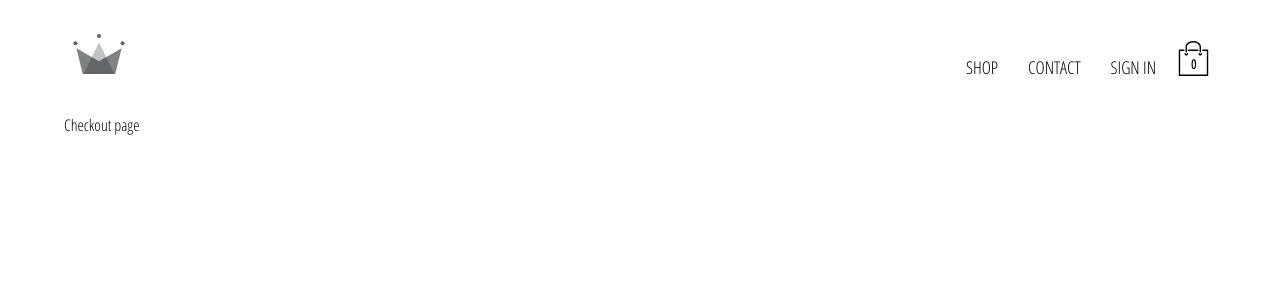
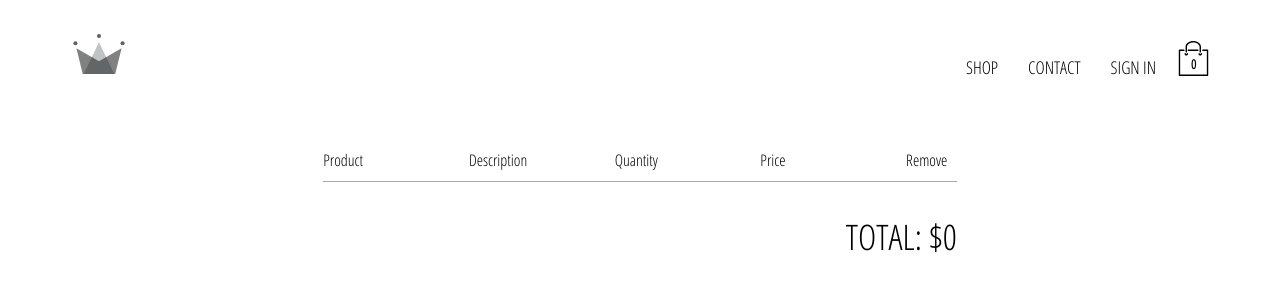
Before and after one commit to Chrossu/Crwn-Clothing, a React (Create React App) app: page /checkout in a window 1280 px wide. Shown: the top 300 px of the page. Built offline with nearby package versions, Linux system fonts and the light colour scheme; no server answers.

Commit message:
Checkout page created, also selector for total amount

```diff
--- a/src/pages/checkout/Checkout.component.jsx
+++ b/src/pages/checkout/Checkout.component.jsx
@@ -1,11 +1,46 @@
 import React from 'react';
+import { connect } from 'react-redux';
+import { createStructuredSelector } from 'reselect';
 
-import { StyledCheckoutContainer } from './checkout.style'
+import { selectCartItems, selectCartTotal } from '../../redux/cart/cart.selectors';
 
-const CheckoutPage = () => (
-    <StyledCheckoutContainer>
-      Checkout page
-    </StyledCheckoutContainer>
+import { StyledCheckoutContainer, StyledHeader, StyledHeaderBlock, StyledSpan, StyledTotal } from './checkout.style'
+
+const CheckoutPage = ({ cartItems, total }) => (
+  <StyledCheckoutContainer>
+    <StyledHeader>
+      {/* Product block */}
+      <StyledHeaderBlock>
+        <StyledSpan>Product</StyledSpan>
+      </StyledHeaderBlock>
+      {/* Description block */}
+      <StyledHeaderBlock>
+        <StyledSpan>Description</StyledSpan>
+      </StyledHeaderBlock>
+      {/* Qunatity block */}
+      <StyledHeaderBlock>
+        <StyledSpan>Quantity</StyledSpan>
+      </StyledHeaderBlock>
+      {/* Price block */}
+      <StyledHeaderBlock>
+        <StyledSpan>Price</StyledSpan>
+      </StyledHeaderBlock>
+      {/* Remove product block */}
+      <StyledHeaderBlock>
+        <StyledSpan>Remove</StyledSpan>
+      </StyledHeaderBlock>
+    </StyledHeader>
+    {
+      cartItems.map(cartItem => cartItem.name)
+    }
+    <StyledTotal>
+      <StyledSpan>TOTAL: ${total}</StyledSpan>
+    </StyledTotal>
+  </StyledCheckoutContainer>
 )
 
-export default CheckoutPage;
+const mapStateToProps = createStructuredSelector({
+  cartItems: selectCartItems,
+  total: selectCartTotal
+})
+export default connect(mapStateToProps)(CheckoutPage);
--- a/src/pages/checkout/checkout.style.js
+++ b/src/pages/checkout/checkout.style.js
@@ -1,5 +1,37 @@
 import styled from 'styled-components';
 
 export const StyledCheckoutContainer = styled.div`
+  width: 55%;
+  margin: 50px auto;
+  min-height: 90vh;
+  display: flex;
+  flex-direction: column;
+  align-items: center;
+`;
+
+export const StyledHeader = styled.div`
+  width: 100%;
+  display: flex;
+  justify-content: space-between;
+  border-bottom: 1px solid darkgrey;
+  padding: 10px 0;
+`;
+
+export const StyledHeaderBlock = styled.div`
+  text-transform: capitalize;
+  width: 23%;
+
+  &:last-child {
+    width: 8%;
+  }
+`;
+
+export const StyledSpan = styled.span`
 
 `;
+
+export const StyledTotal = styled.div`
+  margin-top: 30px;
+  margin-left: auto;
+  font-size 2.2rem;
+`;
--- a/src/redux/cart/cart.selectors.js
+++ b/src/redux/cart/cart.selectors.js
@@ -16,3 +16,8 @@ export const selectCartHidden = createSelector(
   [selectCart],
   cart => cart.isHidden
 )
+
+export const selectCartTotal = createSelector(
+  [selectCartItems],
+  cartItems => cartItems.reduce((a, b) => a + b.quantity * b.price, 0)
+)
```
